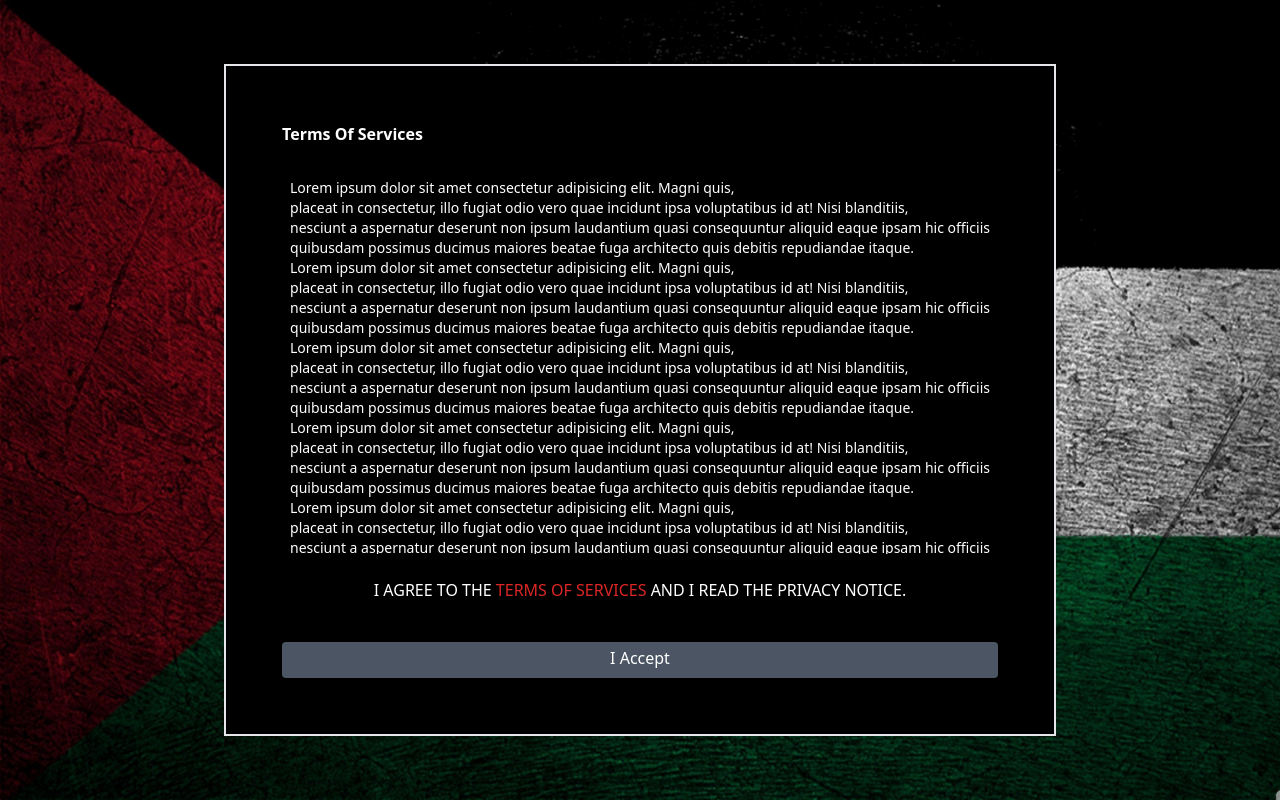
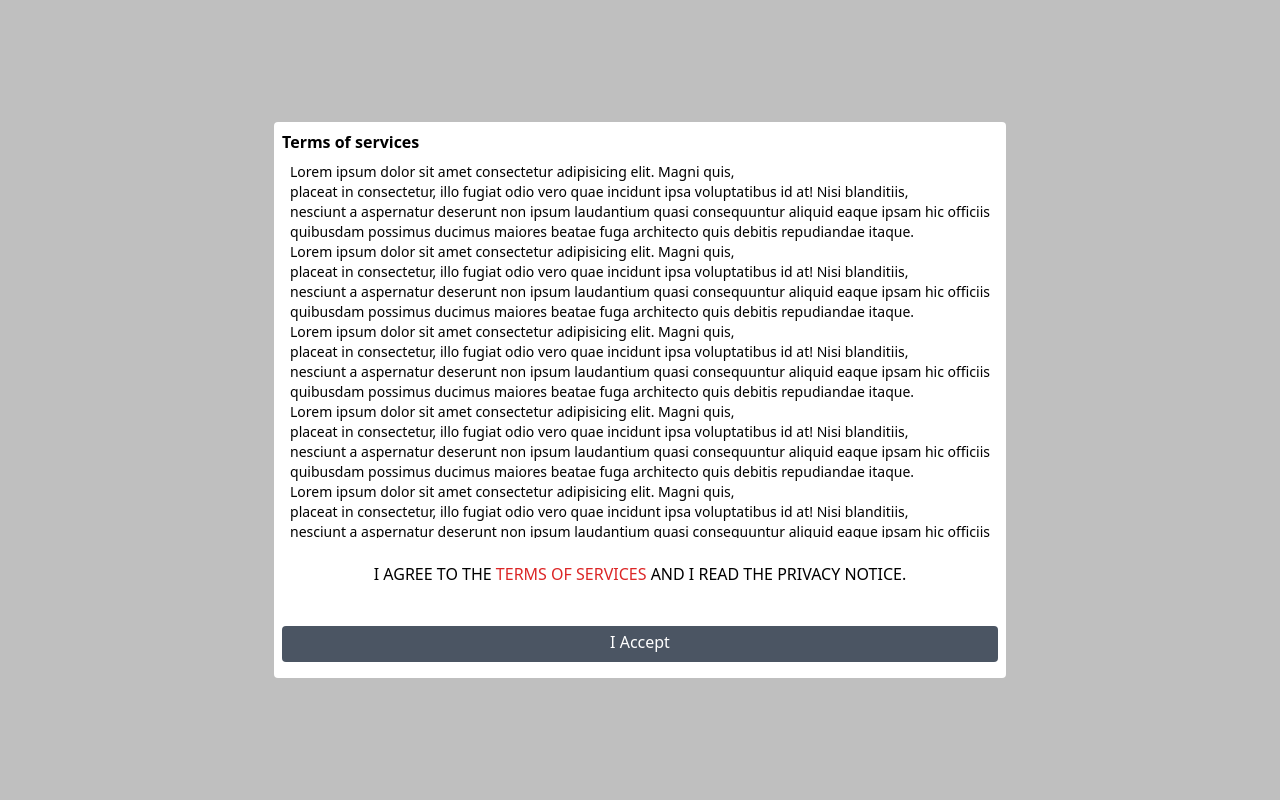
Before and after one commit to Mahmoudgalalz/tw-spread, a React (Vite) app: page /terms-and-conditions in a window 1280 px wide. Built offline with nearby package versions, Linux system fonts and the light colour scheme.

Commit message:
blur background

```diff
--- a/src/components/terms-and-conditions.jsx
+++ b/src/components/terms-and-conditions.jsx
@@ -6,9 +6,15 @@ function TermsAndConditions() {
 
     return (
         <>
-            <div className=" flex  justify-center items-center h-screen ">
-                <div className="border-2 bg-black 0 text-white p-14 ">
-                    <h2 className="font-bold pb-6 text-md ">Terms Of Services </h2>
+
+            <div className="fixed inset-0 bg-black bg-opacity-25
+                 backdrop-blur-sm flex justify-center items-center" id="Terms" >
+
+                <div className="bg-white  p-2 rounded ">
+                    <div className="font-bold" >
+                        Terms of services</div>
+                    {/* <div className=" flex  justify-center items-center h-screen ">
+                     <div className="border-2 bg-black 0 text-white p-14 "> */}
                     <p className="text-sm overflow-y-scroll h-96 p-2 ">
                         <p>
                             Lorem ipsum dolor sit amet consectetur adipisicing elit. Magni quis,
@@ -97,10 +103,11 @@ function TermsAndConditions() {
                     </p>
                     <br />
                     <h4 className="uppercase text-center">I agree to the <span className="text-red-600">Terms of Services </span> and I read the Privacy Notice. </h4>
-                    <div className=" flex pt-10 justify-center  ">
-                        <button className="bg-gray-600 pr-14 pl-14 pt-1 pb-2 w-full rounded  transition-0.3 hover:bg-red-500 cursor-pointer"  >I Accept</button>
+                    <div className=" flex pt-10 justify-center  text-white ">
+                        <button id="Accept" className="bg-gray-600 pr-14 pl-14 pt-1 pb-2 mb-2 w-full rounded  transition-0.3 hover:bg-red-500 cursor-pointer"  >I Accept</button>
                     </div>
                 </div>
+
             </div>
 
         </>
```
